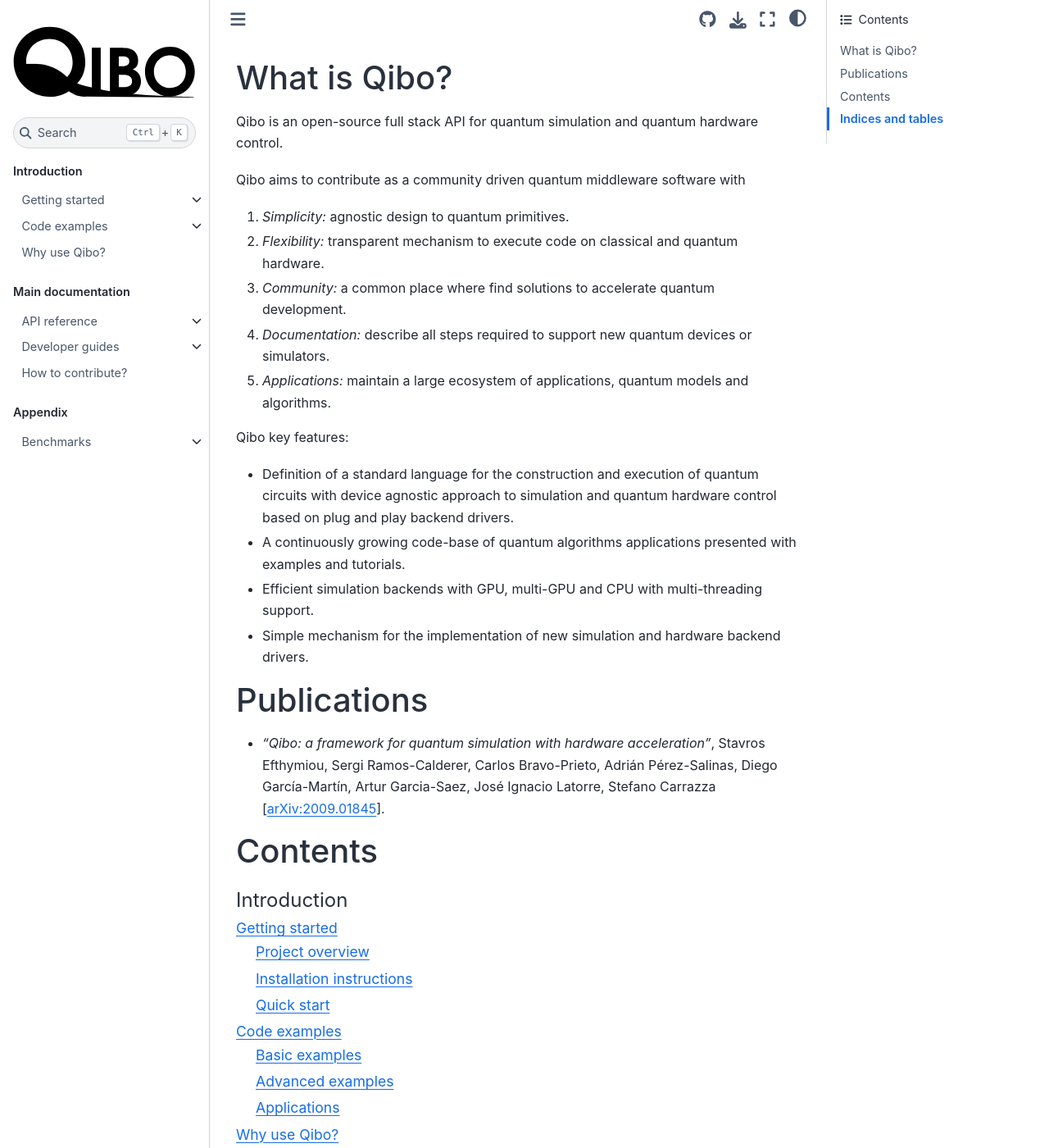
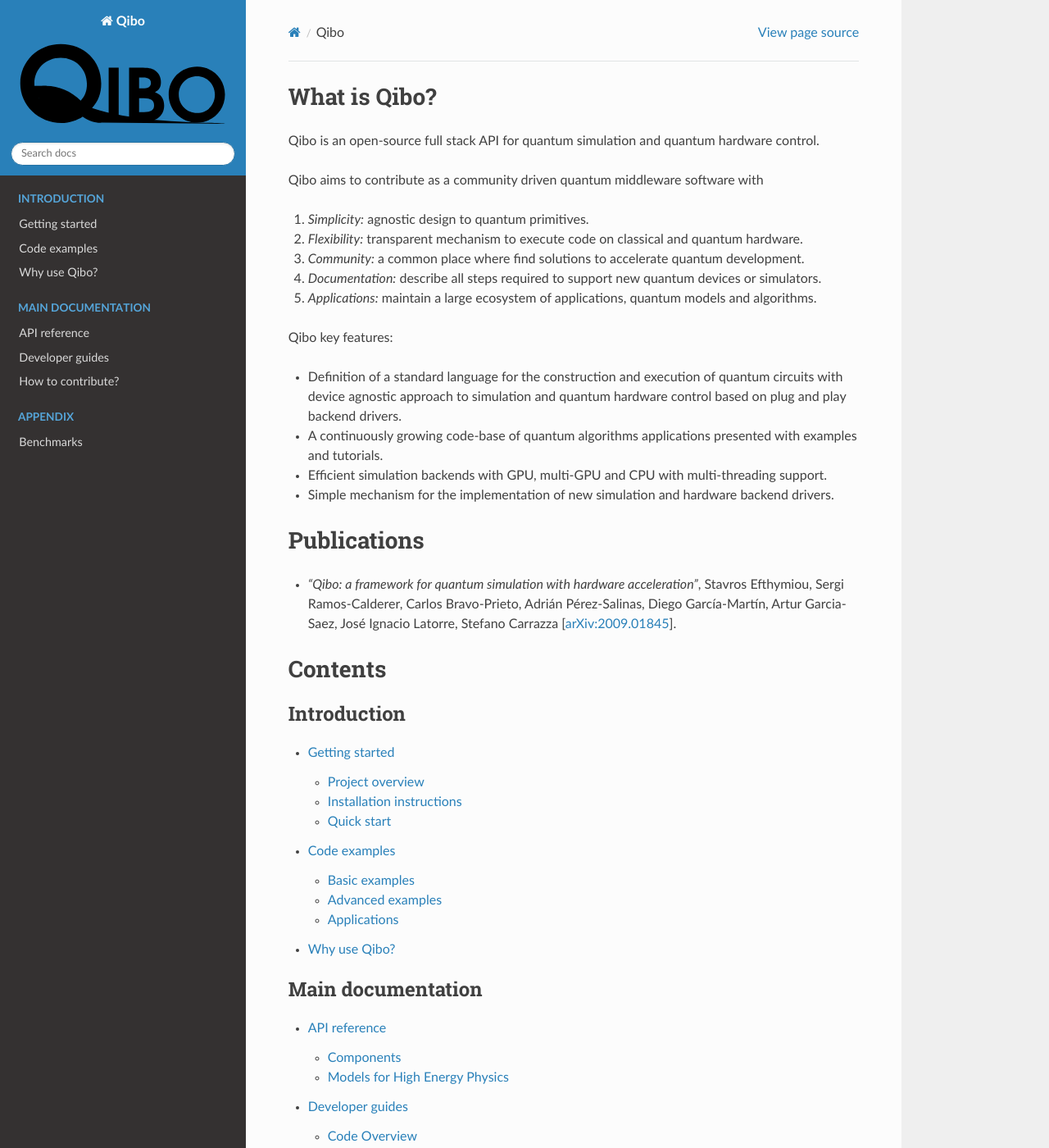
Before and after one commit to qiboteam/qibo, a Sphinx documentation site: the page built from doc/source/index.rst, in a window 1280 px wide and 1400 px high. Shown: the whole window at 82% size. Built offline with Sphinx 7.4.7 and the Read the Docs theme 2.0.0, drawn with Linux system fonts in a browser that asks for light colours; pages that are not in the unit, such as notebooks, are missing from menus; some of the changed text lies outside the part shown.

Commit message:
reverting to rtd theme

```diff
--- a/doc/source/conf.py
+++ b/doc/source/conf.py
@@ -72,12 +72,7 @@
 # The theme to use for HTML and HTML Help pages.  See the documentation for
 # a list of builtin themes.
 #
-html_theme = "sphinx_book_theme"
-html_theme_options = {
-    "repository_url": "https://github.com/qiboteam/qibo",
-    "use_repository_button": True,
-}
-html_title = f"{release}"
+html_theme = "sphinx_rtd_theme"
 
 # Add any paths that contain custom static files (such as style sheets) here,
 # relative to this directory. They are copied after the builtin static files,
```
